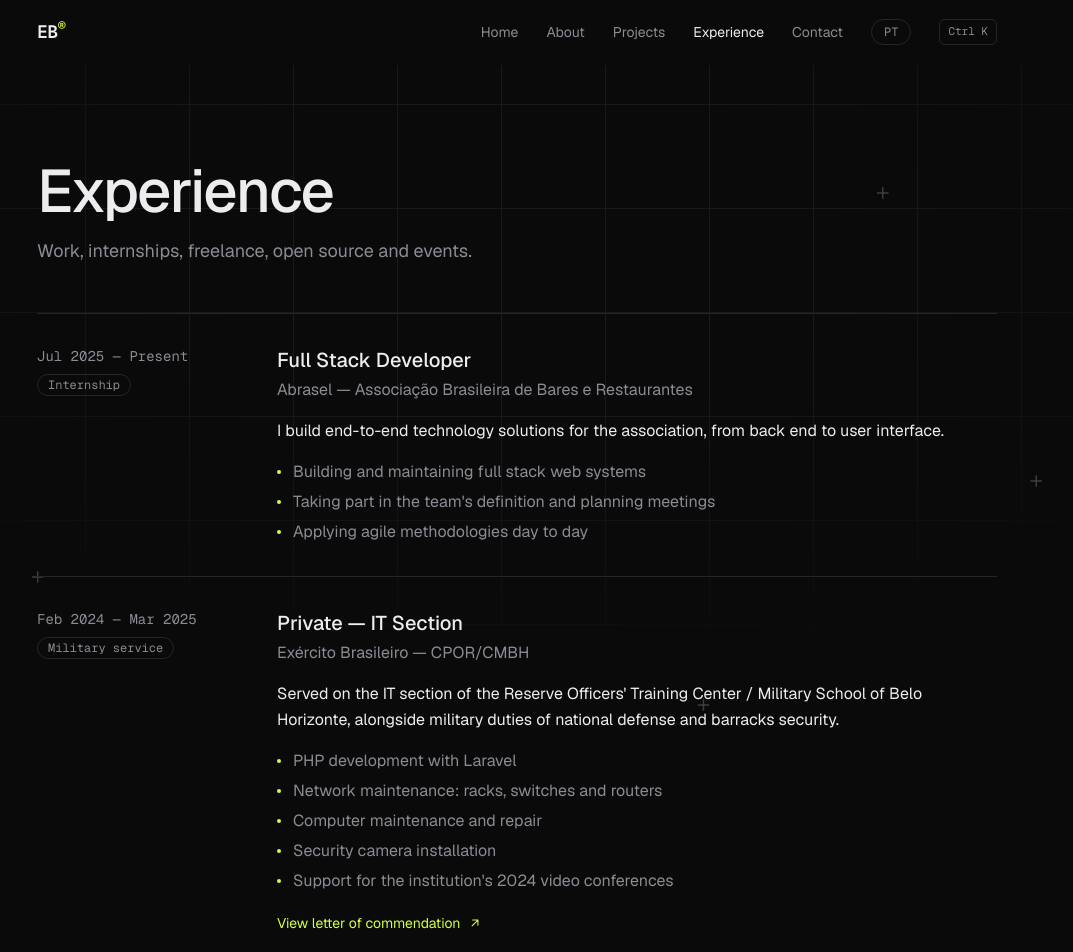
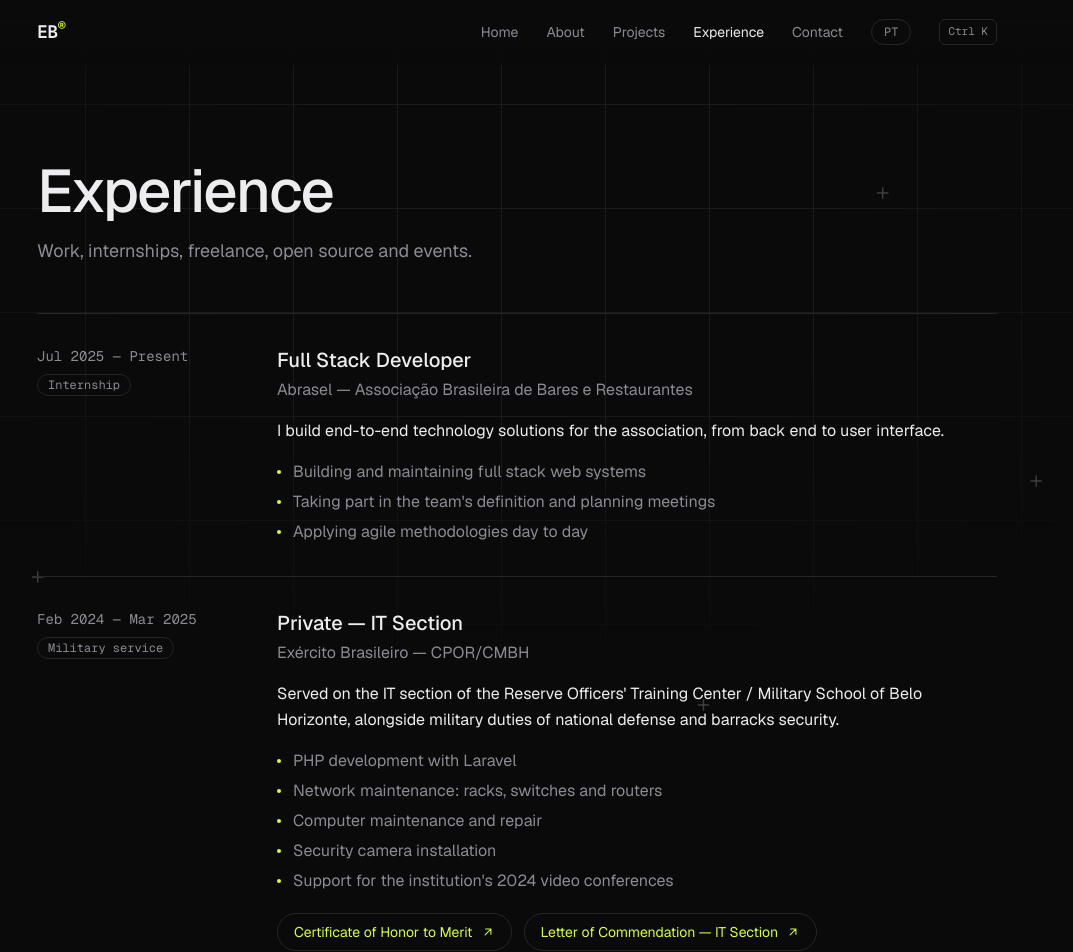
Before and after one commit to Ennzzo/portfolio, a Next.js app: page /en/experience in a window 1280 px wide. Shown: the top 952 px of the page, without its empty margins (123-1196 px from the left). Built offline with nearby package versions, Linux system fonts and the light colour scheme.

Commit message:
Mostra os dois documentos do Exército na página de experiências

```diff
--- a/src/app/[lang]/experience/page.tsx
+++ b/src/app/[lang]/experience/page.tsx
@@ -56,15 +56,21 @@
                     ))}
                   </ul>
                 )}
-                {exp.attachment && (
-                  <a
-                    href={exp.attachment.href}
-                    target="_blank"
-                    rel="noopener noreferrer"
-                    className="mt-5 inline-flex items-center gap-2 text-sm text-accent hover:underline"
-                  >
-                    {exp.attachment.label[lang]} <ArrowUpRight width={14} height={14} />
-                  </a>
+                {exp.attachments && (
+                  <ul className="mt-5 flex flex-wrap gap-3">
+                    {exp.attachments.map((doc) => (
+                      <li key={doc.href}>
+                        <a
+                          href={doc.href}
+                          target="_blank"
+                          rel="noopener noreferrer"
+                          className="inline-flex items-center gap-2 rounded-full border border-border px-4 py-2 text-sm text-accent transition-colors hover:border-accent"
+                        >
+                          {doc.label[lang]} <ArrowUpRight width={14} height={14} />
+                        </a>
+                      </li>
+                    ))}
+                  </ul>
                 )}
               </div>
             </Reveal>
--- a/src/data/experiences.ts
+++ b/src/data/experiences.ts
@@ -20,8 +20,8 @@
   description: Localized;
   highlights?: Localized<string[]>;
   url?: string;
-  /** Documento comprobatório em /public/docs. */
-  attachment?: { label: Localized; href: string };
+  /** Documentos comprobatórios em /public/docs. */
+  attachments?: { label: Localized; href: string }[];
 };
 
 export const experiences: Experience[] = [
@@ -74,10 +74,16 @@
         "Support for the institution's 2024 video conferences",
       ],
     },
-    attachment: {
-      label: { pt: "Ver referência elogiosa", en: "View letter of commendation" },
-      href: "/docs/referencia-elogiosa-exercito.pdf",
-    },
+    attachments: [
+      {
+        label: { pt: "Diploma de Honra ao Mérito", en: "Certificate of Honor to Merit" },
+        href: "/docs/honra-ao-merito-414-bambirra.pdf",
+      },
+      {
+        label: { pt: "Referência Elogiosa — Seção de TI", en: "Letter of Commendation — IT Section" },
+        href: "/docs/referencia-elogiosa-enzo-bambirra-secao-de-ti.pdf",
+      },
+    ],
   },
 ];
 
```
Also changed, not shown: 1 other file (tests, documents, lock files or other folders).
